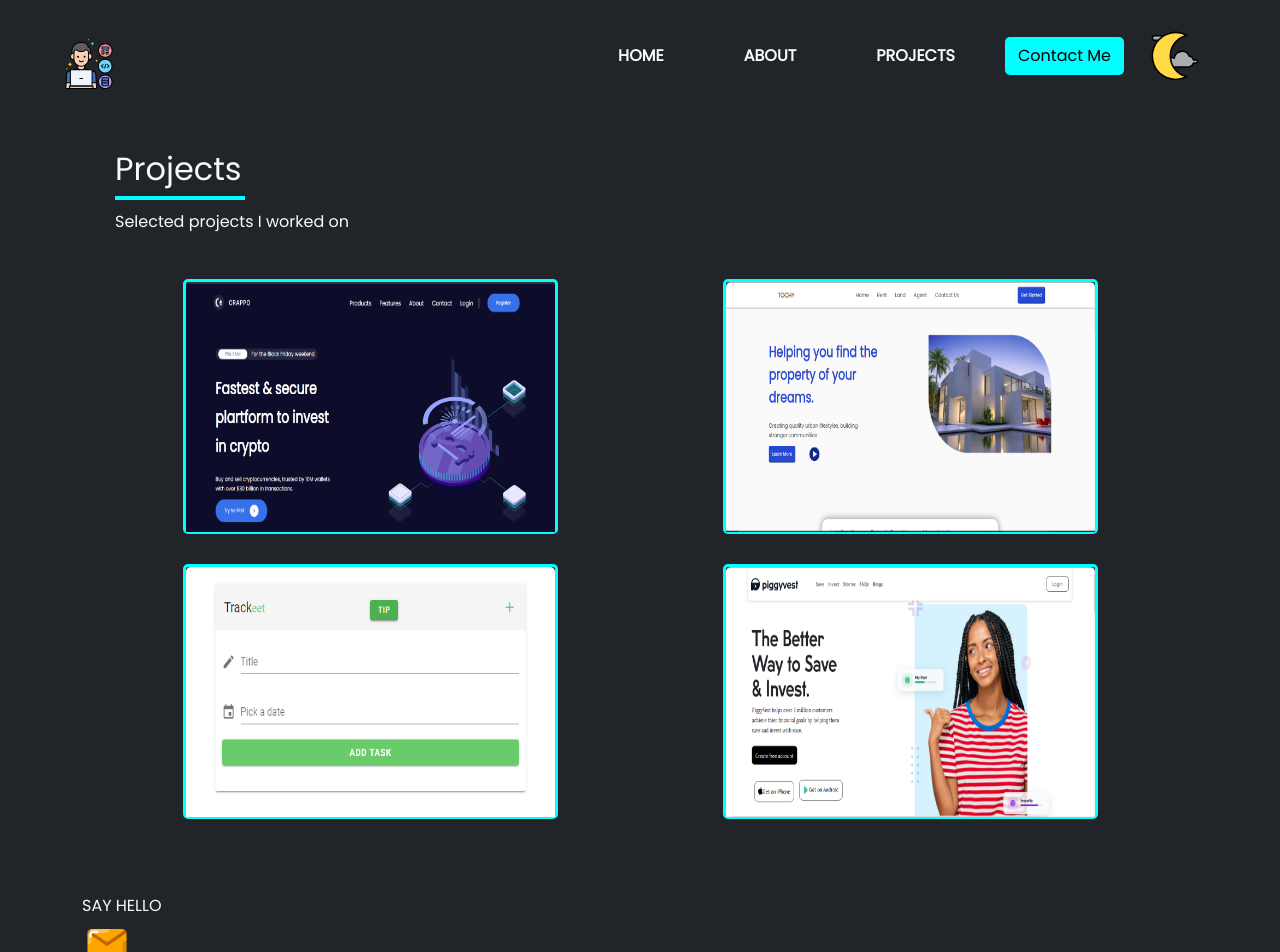
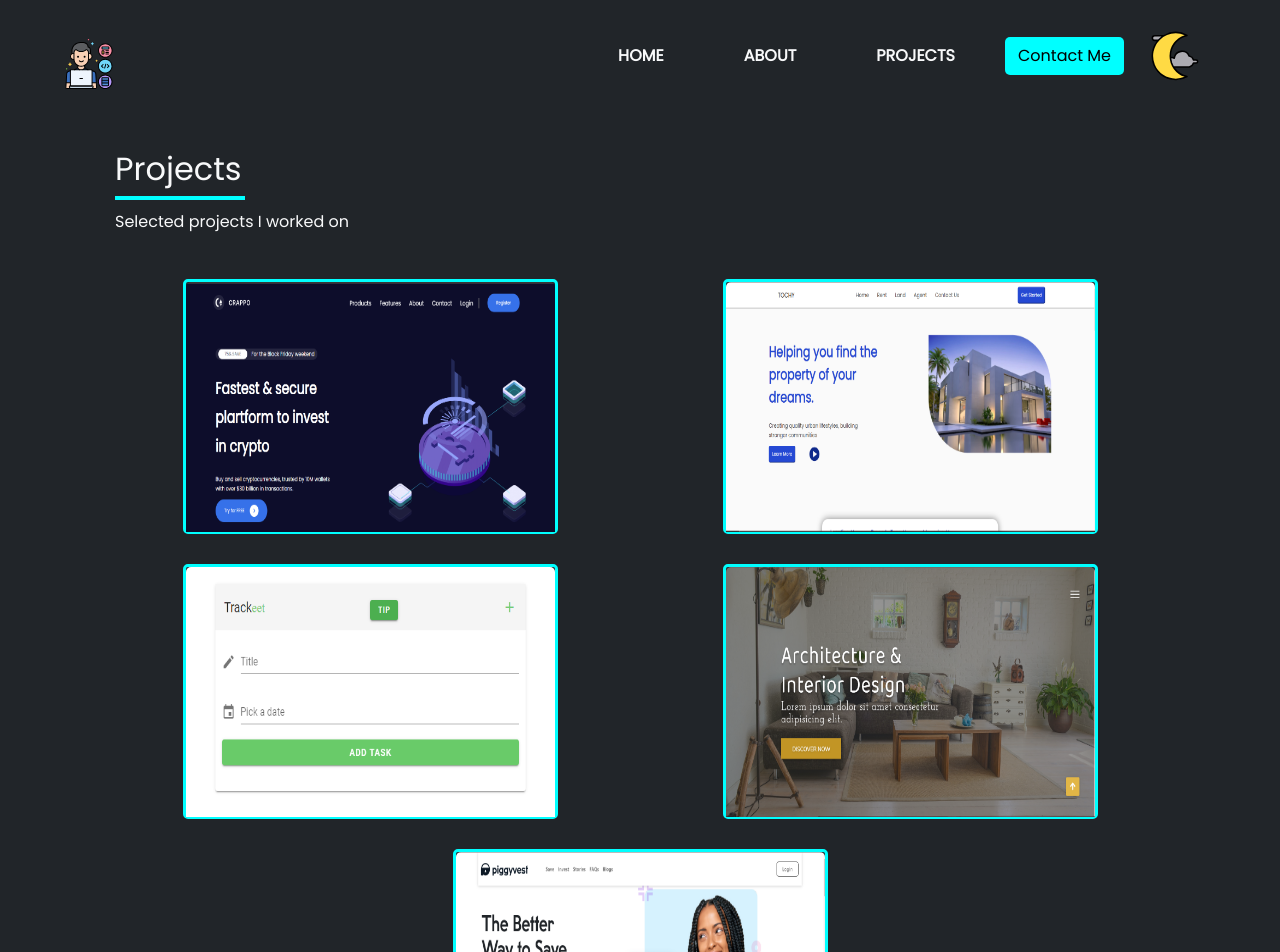
Before and after one commit to Tochy112/My-portfolio-site, a React (Create React App) app: page /Projects in a window 1280 px wide. Shown: the top 952 px of the page. Built offline with nearby package versions, Linux system fonts and the light colour scheme.

Commit message:
updated the project page

```diff
--- a/src/components/Box/Box.css
+++ b/src/components/Box/Box.css
@@ -57,9 +57,12 @@
     width: 375px;
     max-height: 255px;
     border-radius: 5px;
-    display: none;
+    /* display: none; */
     align-items: center;
     text-align: center;
+    transition: all .3s ease-in-out;
+    opacity: 0;
+    visibility: hidden;
 }
 
 .child-box .headers{
@@ -71,8 +74,9 @@
 }
 
 .project-box-wrapper:hover .child-box{
-    display: block;
-    transition: all .5s ease-in-out;
+    /* display: block; */
+    opacity: 1;
+    visibility: visible;
 }
 
 .stack-parent{
--- a/src/components/Box/Box.jsx
+++ b/src/components/Box/Box.jsx
@@ -8,7 +8,7 @@ import { AvatarGroup } from '@mui/material';
 
 const Box = ({
     logo, content, link, github, header,
-    icon1, icon2
+    icon1, icon2, icon3
   }) => {
   return (
     <div className='project-box-wrapper'>
@@ -33,9 +33,9 @@ const Box = ({
                 <Avatar alt="icons" className='icons'>
                   <img src={icon2} alt="icon" />
                 </Avatar>
-                {/* <Avatar alt="icons" className='icons'>
+                <Avatar alt="icons" className='icons'>
                   <img src={icon3} alt="icon" />
-                </Avatar> */}
+                </Avatar>
               </AvatarGroup>
              </div>
 
--- a/src/pages/Projects/Project.jsx
+++ b/src/pages/Projects/Project.jsx
@@ -2,6 +2,7 @@ import React from 'react'
 import Box from '../../components/Box/Box'
 import './Project.css'
 import Piggy from '../../images/piggy-vest.PNG'
+import Archi from '../../images/archi.PNG'
 import Estate from '../../images/real_estate.PNG'
 import Crappo from '../../images/Crappo.PNG'
 import react from "../../images/icons8-react.svg"
@@ -10,6 +11,9 @@ import Taskeet from "../../images/taskeet_grab.PNG"
 import framer from "../../images/framer.png"
 import bootstrap from "../../images/bootstrap.png"
 import vuetify from "../../images/vuetify.svg"
+import html from "../../images/icons8-html-5.svg"
+import css from "../../images/icons8-css3.svg"
+import js from "../../images/icons8-javascript.svg"
 // import json from "../../images/icons8-json.png"
 
 
@@ -35,6 +39,7 @@ const Project = () => {
             content="A landing page of a crypto company"
             icon1={react}
             icon2={framer}
+            icon3={css}
           />
 
           <Box
@@ -44,6 +49,7 @@ const Project = () => {
             header="REAL ESTATE"
             content="A real estate landing page"
             icon1={react}
+            icon2={css}
           />
 
 
@@ -55,7 +61,21 @@ const Project = () => {
             content="Task tracking application with server storage"
             icon1={vue}
             icon2={vuetify}
+            icon3={css}
           />
+
+
+          <Box
+            logo={Archi}
+            link="https://tochy-archi.netlify.app"
+            github="https://github.com/Tochy112/architect-site"
+            header="ACHI"
+            content="An Architecture and Design website"
+            icon1={html}
+            icon2={css}
+            icon3={js}
+          />
+
 
           <Box
             logo={Piggy}
@@ -65,6 +85,7 @@ const Project = () => {
             content="A cloned version of the piggy-vest website"
             icon1={react}
             icon2={bootstrap}
+            icon3={css}
           />
 
         </div>
```
Also changed, not shown: src/images/archi.PNG (added).
